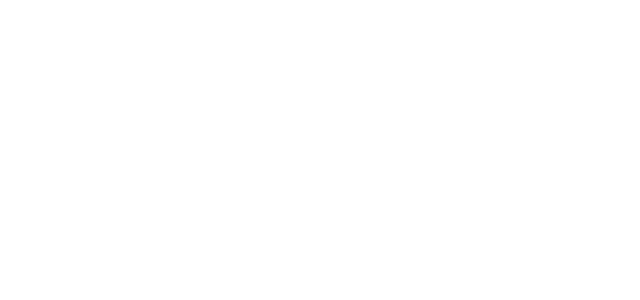
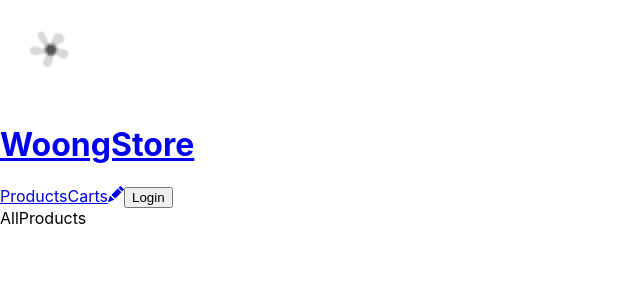
Before and after one commit to dixk3458/WoongStore, a React (Create React App) app: page /products in a window 1280 px wide. Shown: the top 300 px of the page, without its empty margins (0-640 px from the left). Built offline with nearby package versions, Linux system fonts and the light colour scheme.

Commit message:
프로젝트 경로 설정

```diff
--- a/package.json
+++ b/package.json
@@ -8,6 +8,8 @@
     "@testing-library/user-event": "^13.2.1",
     "react": "^18.2.0",
     "react-dom": "^18.2.0",
+    "react-icons": "^4.11.0",
+    "react-router-dom": "^6.17.0",
     "react-scripts": "5.0.1",
     "web-vitals": "^2.1.0"
   },
--- a/src/App.js
+++ b/src/App.js
@@ -1,7 +1,13 @@
-import './App.css';
+import { Outlet } from 'react-router-dom';
+import Navbar from './components/Navbar';
 
 function App() {
-  return <div></div>;
+  return (
+    <div>
+      <Navbar />
+      <Outlet />
+    </div>
+  );
 }
 
 export default App;
--- /dev/null
+++ b/src/components/Navbar.jsx
@@ -0,0 +1,22 @@
+import React from 'react';
+import { Link } from 'react-router-dom';
+import { BsFillPencilFill } from 'react-icons/bs';
+
+export default function Navbar() {
+  return (
+    <header>
+      <Link to={'/'}>
+        <img src="/images/logo.png" alt="WoongStore Logo" />
+        <h1>WoongStore</h1>
+      </Link>
+      <nav>
+        <Link to={'/products'}>Products</Link>
+        <Link to={'/carts'}>Carts</Link>
+        <Link to={'/products/new'}>
+          <BsFillPencilFill />
+        </Link>
+        <button>Login</button>
+      </nav>
+    </header>
+  );
+}
--- a/src/index.js
+++ b/src/index.js
@@ -3,11 +3,47 @@
 import './index.css';
 import App from './App';
 import reportWebVitals from './reportWebVitals';
+import { createBrowserRouter, RouterProvider } from 'react-router-dom';
+import NotFound from './pages/NotFound';
+import Home from './pages/Home';
+import AllProducts from './pages/AllProducts';
+import NewProduct from './pages/NewProduct';
+import ProductDetail from './pages/ProductDetail';
+import MyCart from './pages/MyCart';
+const root = ReactDOM.createRoot(document.getElementById('root'));
 
-const root = ReactDOM.createRoot(document.getElementById('root'));
+const router = createBrowserRouter([
+  {
+    path: '/',
+    element: <App />,
+    errorElement: <NotFound />,
+    children: [
+      {
+        index: true,
+        element: <Home />,
+      },
+      {
+        path: '/products',
+        element: <AllProducts />,
+      },
+      {
+        path: '/products/new',
+        element: <NewProduct />,
+      },
+      {
+        path: '/products/:id',
+        element: <ProductDetail />,
+      },
+      {
+        path: '/carts',
+        element: <MyCart />,
+      },
+    ],
+  },
+]);
 root.render(
   <React.StrictMode>
-    <App />
+    <RouterProvider router={router} />
   </React.StrictMode>
 );
 
--- /dev/null
+++ b/src/pages/AllProducts.jsx
@@ -0,0 +1,5 @@
+import React from 'react';
+
+export default function AllProducts() {
+  return <div>AllProducts</div>;
+}
--- /dev/null
+++ b/src/pages/Home.jsx
@@ -0,0 +1,5 @@
+import React from 'react';
+
+export default function Home() {
+  return <div>Home</div>;
+}
--- /dev/null
+++ b/src/pages/MyCart.jsx
@@ -0,0 +1,5 @@
+import React from 'react';
+
+export default function MyCart() {
+  return <div>MyCart</div>;
+}
--- /dev/null
+++ b/src/pages/NewProduct.jsx
@@ -0,0 +1,5 @@
+import React from 'react';
+
+export default function NewProduct() {
+  return <div>new</div>;
+}
--- /dev/null
+++ b/src/pages/NotFound.jsx
@@ -0,0 +1,5 @@
+import React from 'react';
+
+export default function NotFound() {
+  return <div>error</div>;
+}
--- /dev/null
+++ b/src/pages/ProductDetail.jsx
@@ -0,0 +1,5 @@
+import React from 'react';
+
+export default function ProductDetail() {
+  return <div>detail</div>;
+}
```
Also changed, not shown: .pnp.cjs, public/images/logo.png (added), 1 other file (tests, documents, lock files or other folders).
